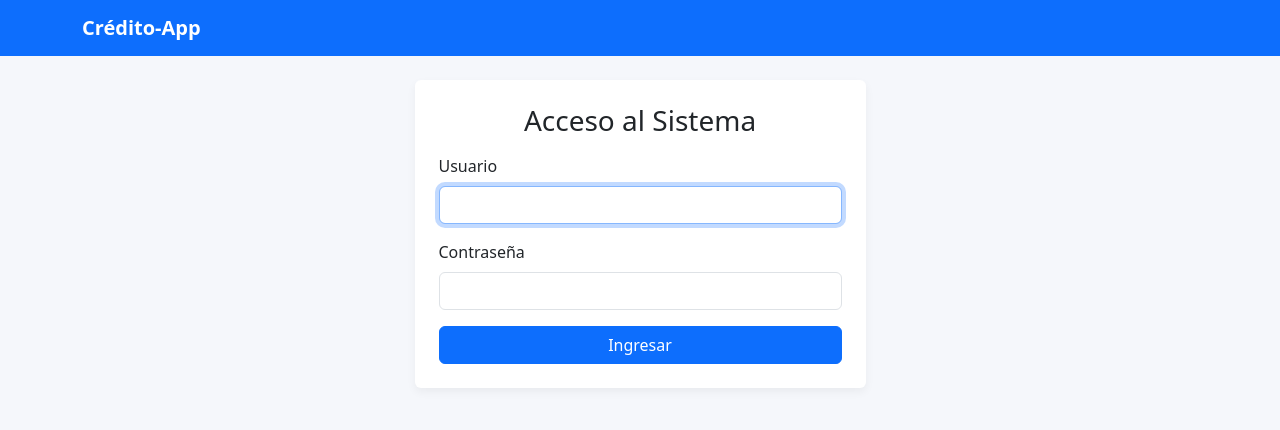
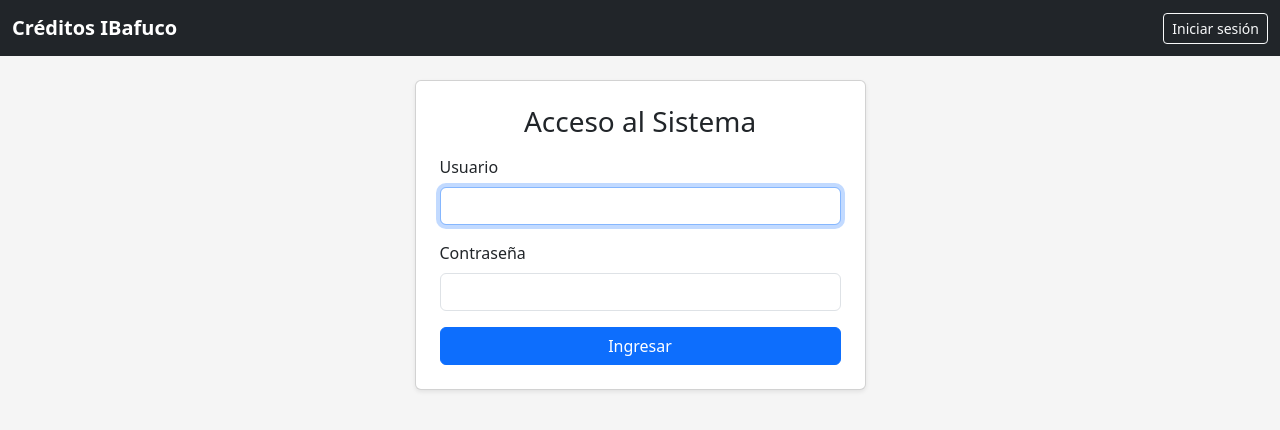
Before and after one commit to Jorleonzu86/creditos-app, a Flask app: page /login in a window 1280 px wide. Shown: the top 430 px of the page. Run offline with Flask 3, Linux system fonts and the light colour scheme; some libraries are stand-ins or nearby versions.

Commit message:
Update base.html

```diff
--- a/templates/base.html
+++ b/templates/base.html
@@ -2,101 +2,105 @@
 <html lang="es">
 <head>
     <meta charset="utf-8">
-    <title>{% block title %}Créditos - Sistema{% endblock %}</title>
+    <title>Control de Créditos - IBafuco</title>
     <meta name="viewport" content="width=device-width, initial-scale=1">
 
-    <!-- Bootstrap 5 -->
+    <!-- Bootstrap CSS desde CDN -->
     <link
         href="https://cdn.jsdelivr.net/npm/bootstrap@5.3.3/dist/css/bootstrap.min.css"
         rel="stylesheet"
         integrity="sha384-QWTKZyjpPEjISv5WaRU9OFeRpok6YctnYmDr5pNlyT2bRjXh0JMhjY6hW+ALEwIH"
-        crossorigin="anonymous">
+        crossorigin="anonymous"
+    >
 
     <style>
         body {
-            background-color: #f5f7fb;
+            background-color: #f5f5f5;
         }
         .navbar-brand {
             font-weight: 600;
         }
         .card {
-            box-shadow: 0 4px 10px rgba(0,0,0,0.05);
-            border: none;
-        }
-        .saldo-badge {
-            font-size: 1.1rem;
-            padding: 0.4rem 0.8rem;
+            box-shadow: 0 2px 4px rgba(0,0,0,0.08);
         }
     </style>
-
-    {% block head_extra %}{% endblock %}
 </head>
 <body>
-<nav class="navbar navbar-expand-lg navbar-dark bg-primary mb-4">
-    <div class="container">
-        <a class="navbar-brand" href="{{ url_for('registro_movimientos') }}">
-            Crédito-App
+<nav class="navbar navbar-expand-lg navbar-dark bg-dark mb-4">
+    <div class="container-fluid">
+        <!-- ENLACE PRINCIPAL: AHORA USA 'index' -->
+        <a class="navbar-brand" href="{{ url_for('index') }}">
+            Créditos IBafuco
         </a>
 
         <button class="navbar-toggler" type="button" data-bs-toggle="collapse"
-                data-bs-target="#navbarNav" aria-controls="navbarNav"
-                aria-expanded="false" aria-label="Mostrar menú">
+                data-bs-target="#navbarSupportedContent"
+                aria-controls="navbarSupportedContent" aria-expanded="false"
+                aria-label="Toggle navigation">
             <span class="navbar-toggler-icon"></span>
         </button>
 
-        <div class="collapse navbar-collapse" id="navbarNav">
+        <div class="collapse navbar-collapse" id="navbarSupportedContent">
             {% if current_user.is_authenticated %}
                 <ul class="navbar-nav me-auto mb-2 mb-lg-0">
+                    <!-- Enlace para registrar movimientos (ruta index) -->
                     <li class="nav-item">
-                    <a class="nav-link" href="{{ url_for('registro_movimientos') }}">Movimientos</a>
+                        <a class="nav-link" href="{{ url_for('index') }}">
+                            Registrar movimientos
+                        </a>
                     </li>
-
-                {% if current_user.is_admin %}
+                    <!-- Si más adelante agregamos listado de usuarios, se puede activar esto:
                     <li class="nav-item">
-                    <a class="nav-link" href="{{ url_for('saldos_usuarios') }}">Saldos por usuario</a>
+                        <a class="nav-link" href="{{ url_for('usuarios_list') }}">
+                            Usuarios
+                        </a>
                     </li>
-                <li class="nav-item">
-                    <a class="nav-link" href="{{ url_for('lista_usuarios') }}">Usuarios</a>
-                </li>
-                <li class="nav-item">
-                    <a class="nav-link" href="{{ url_for('dashboard') }}">Dashboard</a>
-                </li>
-                {% endif %}
+                    -->
                 </ul>
 
                 <span class="navbar-text me-3">
-                {{ current_user.username }}
+                    Usuario: <strong>{{ current_user.username }}</strong>
                 </span>
-            <a class="btn btn-outline-light btn-sm" href="{{ url_for('logout') }}">Cerrar sesión</a>
+                <a class="btn btn-outline-light btn-sm" href="{{ url_for('logout') }}">
+                    Cerrar sesión
+                </a>
+            {% else %}
+                <div class="d-flex ms-auto">
+                    <a class="btn btn-outline-light btn-sm" href="{{ url_for('login') }}">
+                        Iniciar sesión
+                    </a>
+                </div>
             {% endif %}
         </div>
     </div>
 </nav>
 
 <div class="container mb-4">
+    <!-- Mensajes flash -->
     {% with messages = get_flashed_messages(with_categories=true) %}
         {% if messages %}
-            {% for category, msg in messages %}
-                <div class="alert alert-{{ category }} alert-dismissible fade show" role="alert">
-                    {{ msg }}
+            {% for category, message in messages %}
+                <div
+                    class="alert alert-{{ 'danger' if category == 'error' else category }} alert-dismissible fade show"
+                    role="alert"
+                >
+                    {{ message }}
                     <button type="button" class="btn-close" data-bs-dismiss="alert"
                             aria-label="Close"></button>
                 </div>
             {% endfor %}
         {% endif %}
     {% endwith %}
-</div>
 
-<div class="container mb-5">
+    <!-- Contenido específico de cada página -->
     {% block content %}{% endblock %}
 </div>
 
-<!-- Bootstrap JS -->
+<!-- Bootstrap JS desde CDN -->
 <script
     src="https://cdn.jsdelivr.net/npm/bootstrap@5.3.3/dist/js/bootstrap.bundle.min.js"
     integrity="sha384-YvpcrYf0tY3lHB60NNkmXc5s9fDVZLESaAA55NDzOxhy9GkcIdslK1eN7N6jIeHz"
-    crossorigin="anonymous"></script>
-
-{% block scripts %}{% endblock %}
+    crossorigin="anonymous"
+></script>
 </body>
 </html>
```
Lines whose indentation alone changed are shown as unchanged.
